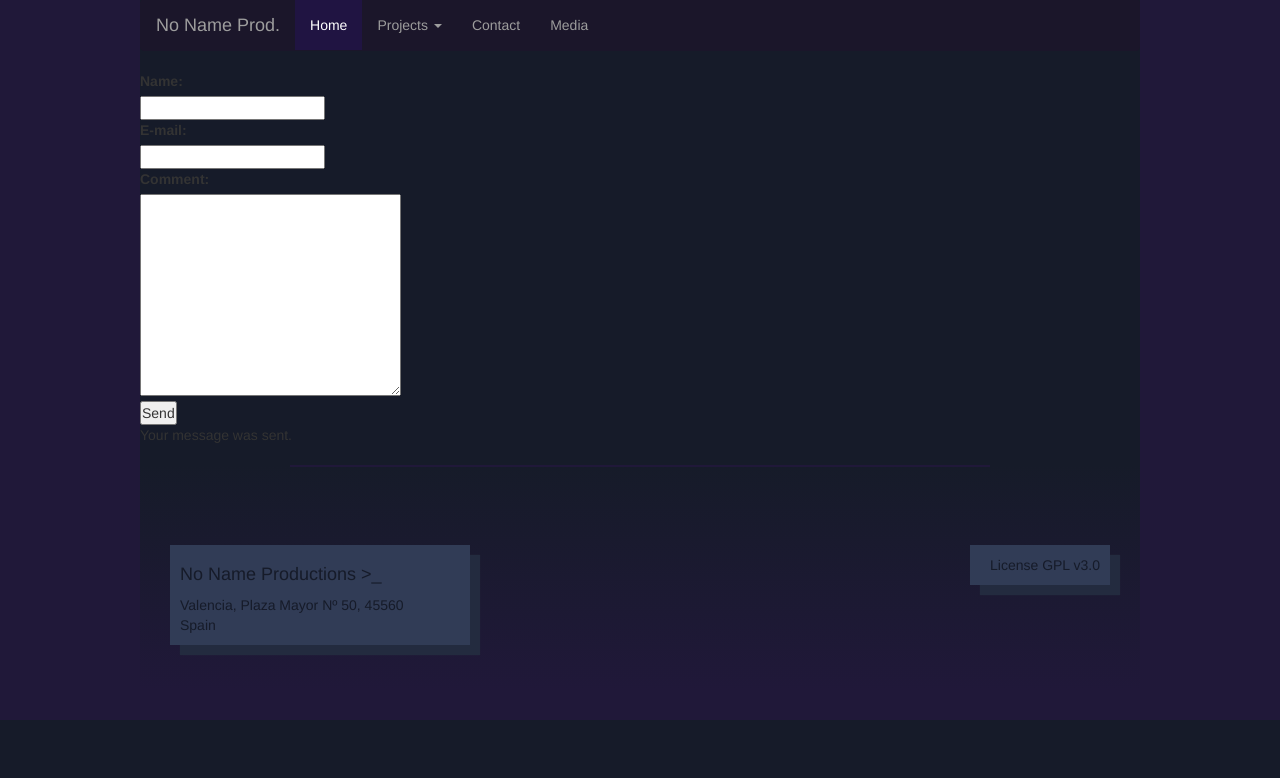
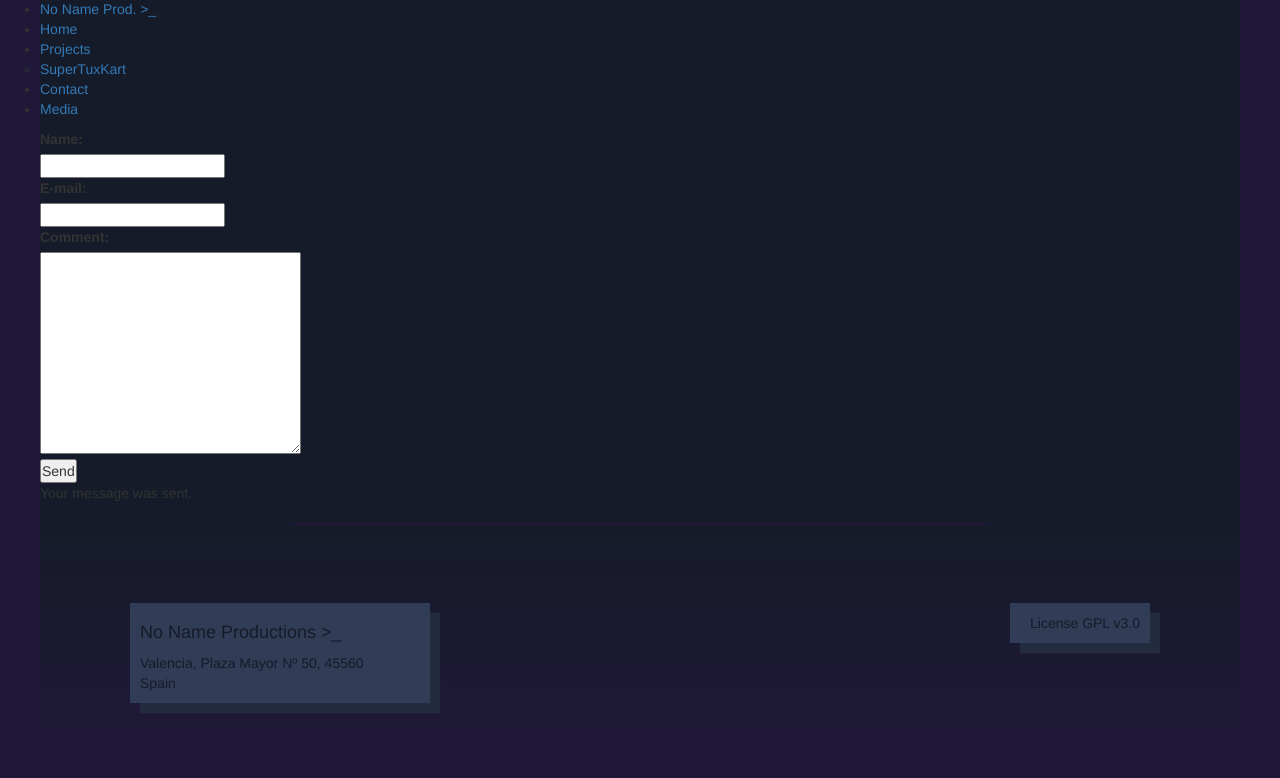
Before and after one commit to Alderaeney/ProjecteLlenguatjeMarques, a PHP site: page /include/contact.php?send=1 in a window 1280 px wide. Shown: the part 331-1109 px from the top of the page. Before the commit the page ends 1051 px from the top, so only its background shows below. Run offline with PHP 8.4, Linux system fonts and the light colour scheme.

Commit message:
Retoques matutinos

```diff
--- a/css/main.css
+++ b/css/main.css
@@ -8,14 +8,13 @@
 }
 
 #pagina{
-    width: 1000px;
+    width: 1200px;
     margin: 30px auto;
     background-color: rgb(22, 27, 41);
 }
 
 header{
     height: 300px;
-    background: url("../img/header.png") no-repeat center;
     background-size: cover;
 }
 
@@ -39,7 +38,7 @@
     height: 100px;
     width: 300px;
     float: left;
-    margin: 30px;
+    margin: 30px 90px;
     background: rgb(49, 60, 86);
     padding: 10px;;
     box-shadow: 10px 10px 1px rgb(35, 43, 63);
@@ -49,7 +48,7 @@
     height: 40px;
     width: 140px;
     float: right;
-    margin: 30px;
+    margin: 30px 90px;
     text-align: right;
     background: rgb(49, 60, 86);
     padding: 10px;
--- a/include/contact.php
+++ b/include/contact.php
@@ -17,39 +17,30 @@
         <header>
 
         </header>
-        <nav class="navbar navbar-inverse">
-            <div class="container-fluid">
-                <div class="navbar-header">
-                    <a class="navbar-brand" href="../index.html">No Name Prod.</a>
-                </div>
-                <ul class="nav navbar-nav">
+        <nav>
+            <ul>
+                <li>
+                    <a href="#">No Name Prod. >_</a>
+                </li>
                 <li class="active">
-                        <a href="../index.html">Home</a>
+                    <a href="#">Home</a>
                 </li>
                 <li class="dropdown">
-                        <a class="dropdown-toggle" data-toggle="dropdown" href="#">Projects
-                            <span class="caret"></span>
+                    <a href="#">Projects
                     </a>
-                        <ul class="dropdown-menu">
+                    <ul class="dropdown-content">
                         <li>
-                                <a href="../html/supertux.html">SuperTuxKart</a>
-                            </li>
-                            <li>
-                                <a href="#">Page 1-2</a>
-                            </li>
-                            <li>
-                                <a href="#">Page 1-3</a>
+                            <a href="./html/supertux.html" class="drop-cont">SuperTuxKart</a>
                         </li>
                     </ul>
                 </li>
                 <li>
-                        <a href="#">Contact</a>
+                    <a href="./include/contact.php">Contact</a>
                 </li>
                 <li>
-                        <a href="../html/media.html">Media</a>
+                    <a href="./html/media.html">Media</a>
                 </li>
             </ul>
-            </div>
         </nav>
         <main>
             <article>
```
Also changed, not shown: css/index.css (+12 -6 lines), css/menu.css (+6 -1 lines), html/media.html (+12 -15 lines), index.html (+10 -9 lines). Lines whose indentation alone changed are shown as unchanged.
